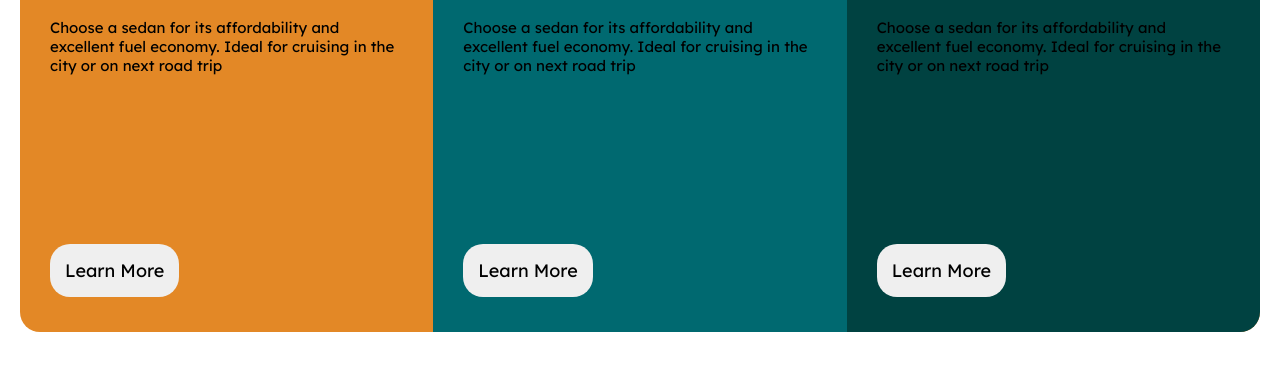
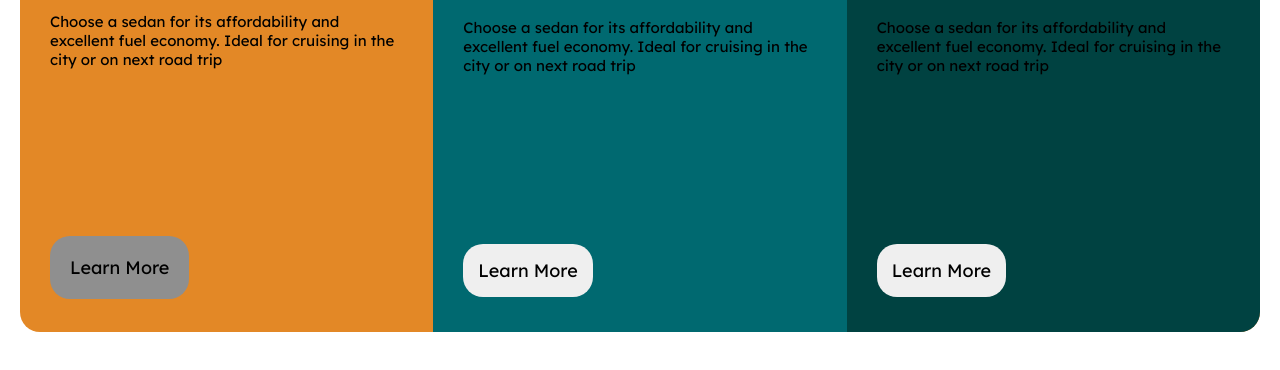
Before and after one commit to matheuzeba/3-column-preview-card-component, a plain HTML site: page index.html in a window 1280 px wide. In both pictures the pointer is over the button 114 px from the left and 588 px from the top of the page. Shown: the part 318-688 px from the top of the page. Drawn offline with Linux system fonts and the light colour scheme.

Commit message:
adicionado animacao em botao

```diff
--- a/css/style.css
+++ b/css/style.css
@@ -57,6 +57,13 @@ body main .component .component-wrapper .button-wrapper button {
 
     border-radius: 2rem;
     padding: 1.5rem;
+    transition: 0.5s;
+}
+
+body main .component .component-wrapper .button-wrapper button:hover {
+    cursor: pointer;
+    background: #8f8f8f;
+    padding: 2rem;
 }
 
 /* CONFIGURAÇÃO ESPECIFICA DE CADA COMPONENT  */
```
